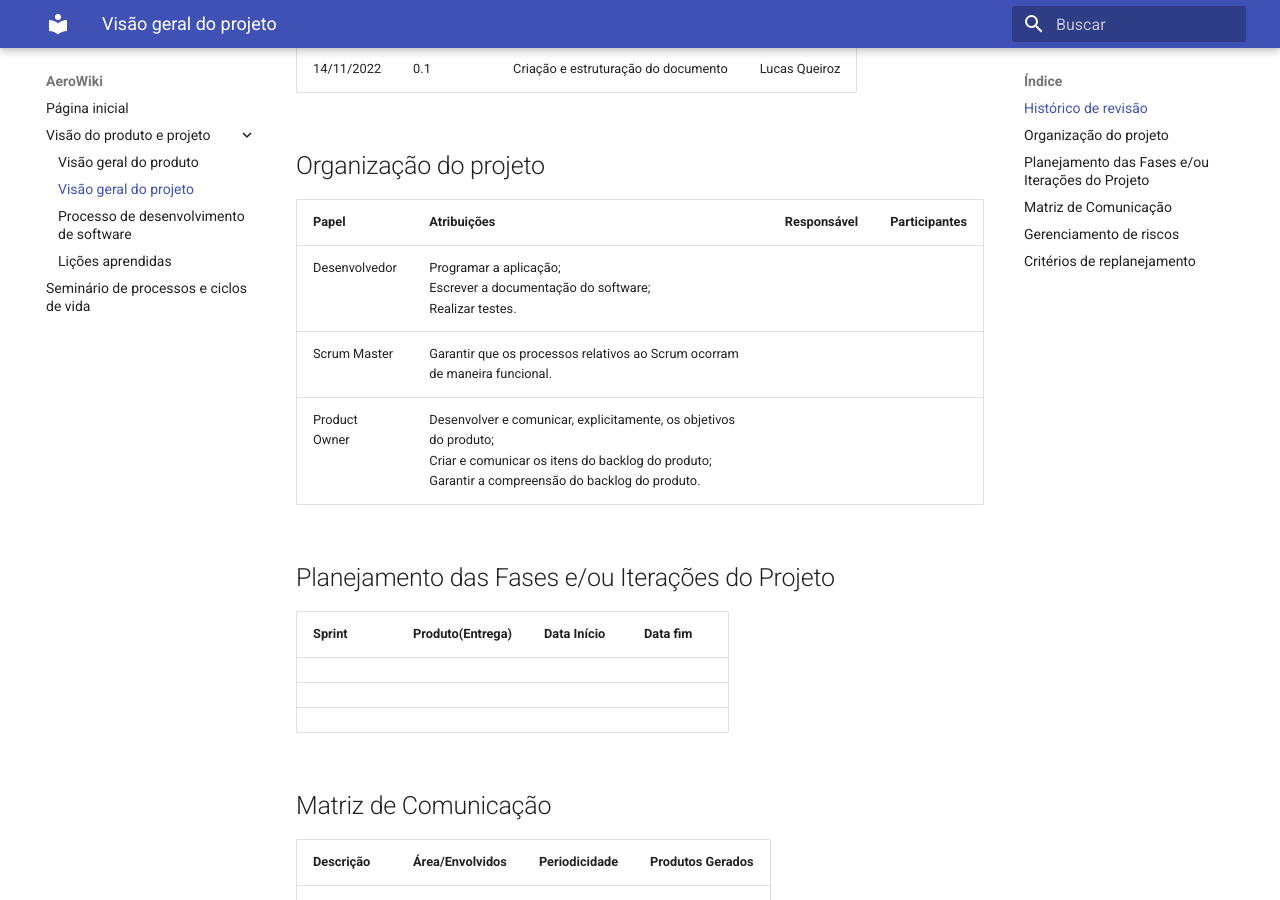
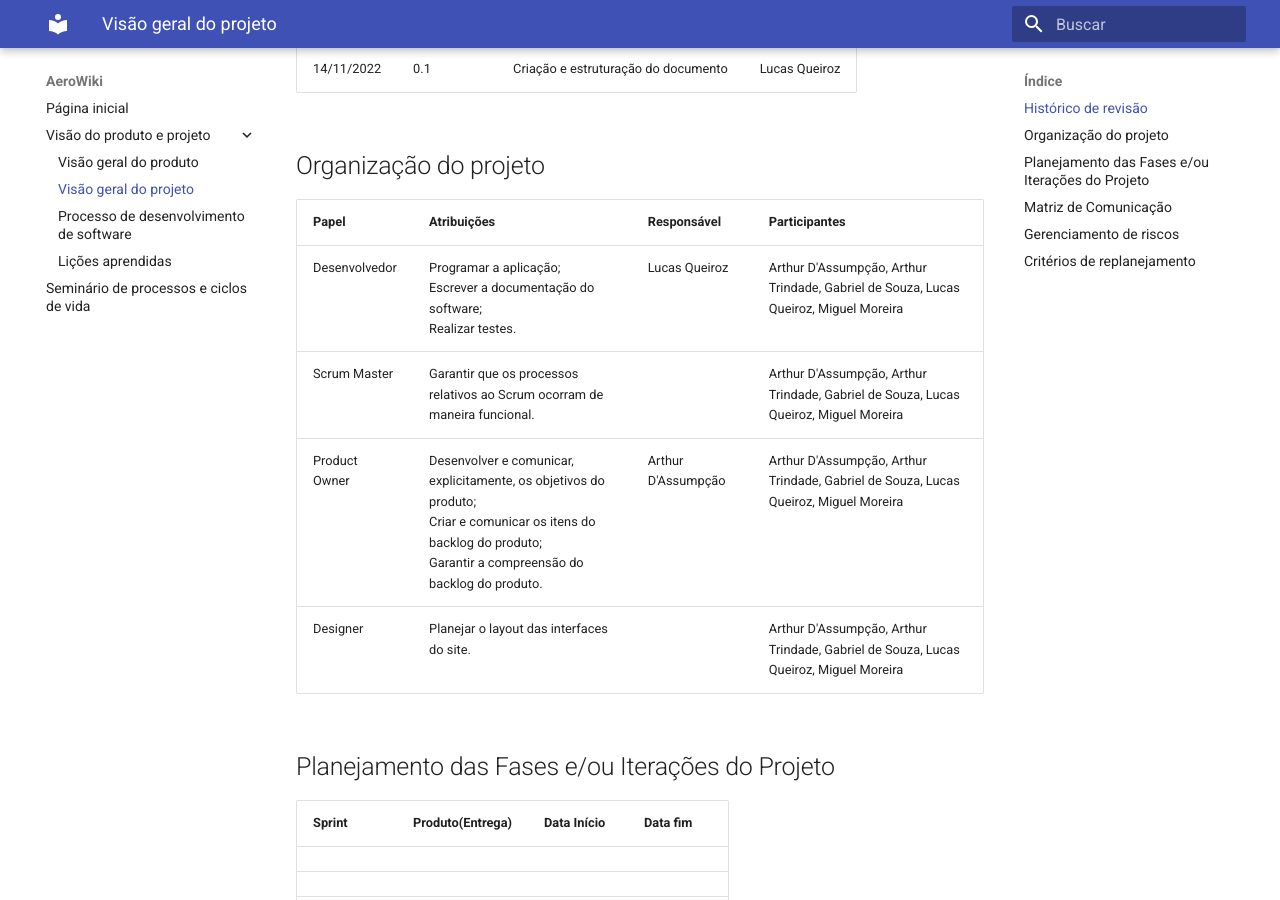
Before and after one commit to mdsreq-fga-unb/2022.2-AeroWiki, an MkDocs documentation site: the page built from docs/visao_do_produto_e_projeto/visao-do-projeto.md, in a window 1280 px wide and 900 px high, scrolled down 230 px. Built offline with MkDocs 1.6.1 and Material for MkDocs 9.7.7, drawn with Linux system fonts in a browser that asks for light colours.

```diff
--- a/docs/visao_do_produto_e_projeto/visao-do-projeto.md
+++ b/docs/visao_do_produto_e_projeto/visao-do-projeto.md
@@ -10,11 +10,12 @@
 
 ## Organização do projeto
 
-| Papel         | Atribuições                                                  | Responsável | Participantes |
-| ------------- | ------------------------------------------------------------ | ----------- | ------------- |
-| Desenvolvedor | Programar a aplicação;<br>Escrever a documentação do software;<br>Realizar testes. |             |               |
-| Scrum Master  | Garantir que os processos relativos ao Scrum ocorram de maneira funcional. |             |               |
-| Product Owner | Desenvolver e comunicar, explicitamente, os objetivos do produto;<br>Criar e comunicar os itens do backlog do produto;<br>Garantir a compreensão do backlog do produto. |             |               |
+| Papel         | Atribuições                                                  | Responsável        | Participantes                                                |
+| ------------- | ------------------------------------------------------------ | ------------------ | ------------------------------------------------------------ |
+| Desenvolvedor | Programar a aplicação;<br>Escrever a documentação do software;<br>Realizar testes. | Lucas Queiroz      | Arthur D'Assumpção, Arthur Trindade, Gabriel de Souza, Lucas Queiroz, Miguel Moreira |
+| Scrum Master  | Garantir que os processos relativos ao Scrum ocorram de maneira funcional. |                    | Arthur D'Assumpção, Arthur Trindade, Gabriel de Souza, Lucas Queiroz, Miguel Moreira |
+| Product Owner | Desenvolver e comunicar, explicitamente, os objetivos do produto;<br>Criar e comunicar os itens do backlog do produto;<br>Garantir a compreensão do backlog do produto. | Arthur D'Assumpção | Arthur D'Assumpção, Arthur Trindade, Gabriel de Souza, Lucas Queiroz, Miguel Moreira |
+| Designer      | Planejar o layout das interfaces do site.                    |                    | Arthur D'Assumpção, Arthur Trindade, Gabriel de Souza, Lucas Queiroz, Miguel Moreira |
 
 ## Planejamento das Fases e/ou Iterações do Projeto
 
```
